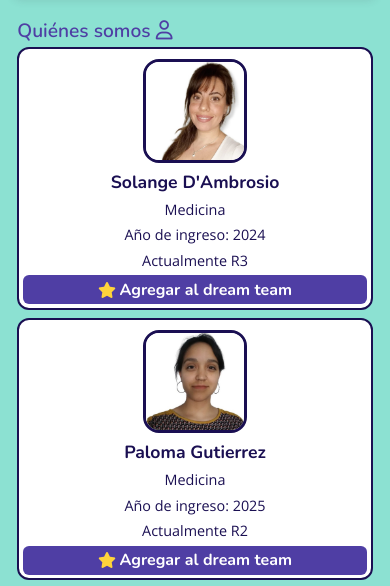
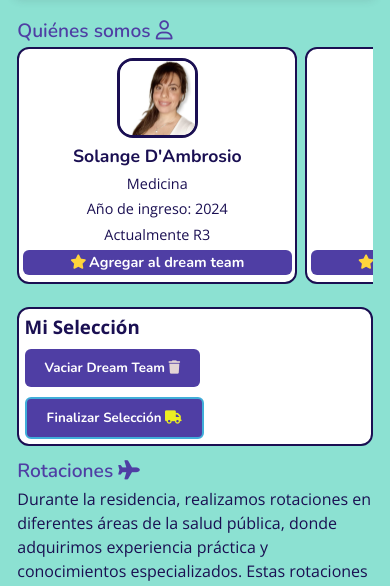
Before and after one commit to LuisaBeccar/TalentTechFrontEnd, a plain HTML site: page index.html in a window 390 px wide. Shown: the part 468-1054 px from the top of the page. Drawn offline with nearby package versions, Linux system fonts and the light colour scheme.

Commit message:
presentacion de residentes en horizontal con scrolling, y hovers de borones de carrito

```diff
--- a/css/style.css
+++ b/css/style.css
@@ -196,8 +196,9 @@ h2 {
 
 .integrantes {
     max-width: 95%;
+    margin: 0 auto;
     margin-top: 3%;
-    margin: 0 auto; /* Centra toda la sección en la pantalla */
+    margin-bottom: 3%;
     padding: 0 1%;
     margin-bottom: 3%;
 }
@@ -207,14 +208,7 @@ h2 {
     margin-bottom: 3%;
 }
 
-.integrantes__grilla {
-    display: grid;
-    grid-template-columns: repeat(3, minmax(280px, 1fr));
-    gap: 2vw;
-    align-items: stretch;
-    justify-content: center; /* Centra las tarjetas si sobra espacio (como en la última fila) */
-    justify-items: center;   /* Centra el contenido dentro de cada celda del grid */
-}
+
 
 .integrante {
     position: relative;
@@ -228,6 +222,20 @@ h2 {
     background-color: var(--color-blanco);
     text-align: center;
 }
+
+.integrantes__grilla {
+    display: flex;
+    gap: 2vw;
+    overflow-x: auto;              /* scroll horizontal */
+    scroll-snap-type: x mandatory; /* cada tarjeta "encaja" al deslizar */
+    padding-bottom: 1rem;          /* espacio para la barra de scroll */
+}
+
+.integrantes__grilla .integrante {
+    flex: 0 0 280px;               /* ancho fijo: no se estiran ni se achican */
+    scroll-snap-align: start;
+}
+
 
 .integrante__imagen {
     width: 50%;
@@ -289,7 +297,7 @@ h2 {
     cursor: pointer;
     font-family: var(--font-heading);
     font-weight: 700;
-    font-size: 1rem;
+    font-size: 0.9rem;
     color: var(--color-blanco);
     background-color: var(--color-secundario);
     width: 100%; /* Hace que el botón ocupe prolijamente el ancho de la tarjeta en celular */
@@ -301,8 +309,8 @@ h2 {
 
 @media (max-width: 768px) {
     .integrantes__grilla {
-        grid-template-columns: 1fr; /* Una sola columna: cada integrante en su propia fila */
-        justify-items: center;      /* Centra cada tarjeta horizontalmente */
+        grid-template-columns: 1fr;
+        justify-items: center;
     }
 
     .integrante {
@@ -392,13 +400,10 @@ h2 {
    ========================================================================== */
 .contacto__container {
     display: grid;
-    margin-top: 3%;
     grid-template-columns: 1fr 1fr;
     gap: 2%;
     align-items: start;
-    max-width: 95%;
-    margin: 0 auto;
-    padding: 0 1%
+    margin-top: 3%;
 }
 
 .contacto {
@@ -656,9 +661,11 @@ h2 {
     background-color: var(--color-secundario);
 }
 
-#ejecutar-carrito:hover {
+
+#ejecutar-carrito:hover, #ver-carrito:hover, #vaciar-carrito:hover {
     background-color: var(--color-primario);
 }
+
 
 #carrito_finalizador {
     background-color: rgba(65, 174, 217, 0.25); /* acento suave, igual que la tarjeta sin foto */
```
